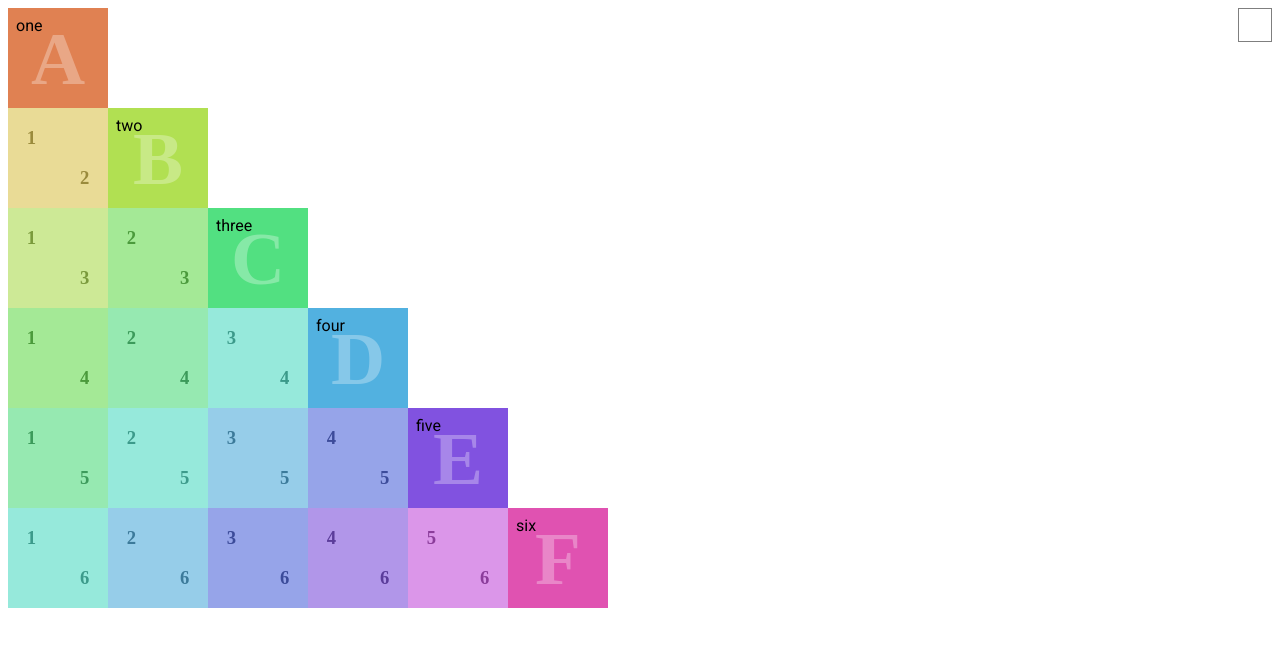
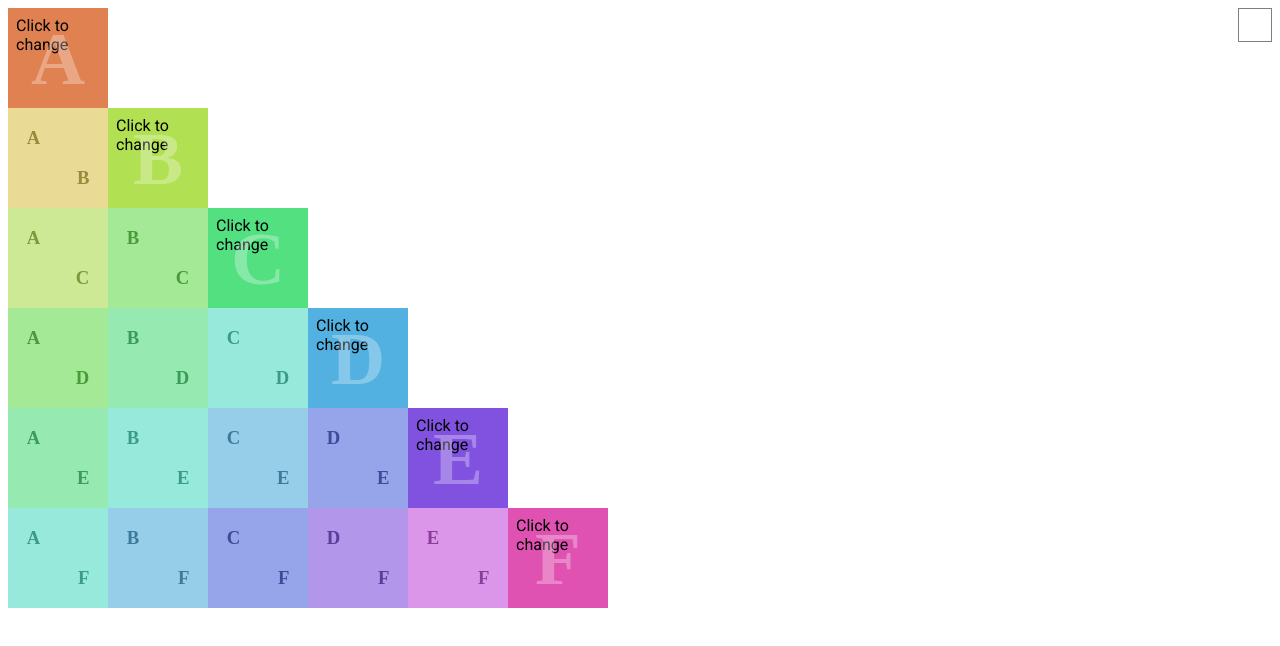
Before and after one commit to erinknowles0501/decision-pyramid, a Vue app: page / in a window 1280 px wide. Shown: the top 646 px of the page. Built offline with nearby package versions, Linux system fonts and the light colour scheme; a web font is replaced by a local one.

Commit message:
Generate options (+letter)

```diff
--- a/src/App.vue
+++ b/src/App.vue
@@ -11,6 +11,7 @@
                 :key="`option-${option.id}`"
                 v-model="option.text"
                 :id="option.id"
+                :letter="option.letter"
                 :hsl="option.hsl"
                 :isHighlighted="
                     currentHighlighted
@@ -41,6 +42,8 @@
 </template>
 
 <script>
+const letters = ["A", "B", "C", "D", "E", "F", "G", "H", "I", "J", "K", "L"];
+
 import DecisionOption from "./components/DecisionOption.vue";
 import DecisionPicker from "./components/DecisionPicker.vue";
 
@@ -52,14 +55,8 @@ export default {
     },
     data() {
         return {
-            options: [
-                { text: "one", id: 1, hsl: {} },
-                { text: "two", id: 2, hsl: {} },
-                { text: "three", id: 3, hsl: {} },
-                { text: "four", id: 4, hsl: {} },
-                { text: "five", id: 5, hsl: {} },
-                { text: "six", id: 6, hsl: {} },
-            ],
+            options: [],
+            optionsNumber: 6,
             decisions: null,
             currentHighlighted: null,
             pickerHighlights: [],
@@ -81,13 +78,25 @@ export default {
         },
     },
     created() {
-        // TODO: Generate options based on default number of options.
+        this.generateOptions();
         this.generateDecisions();
         this.generateColors();
     },
     methods: {
         getTextFromId(id) {
             return this.options.find((option) => option.id == id).text;
+        },
+        generateOptions() {
+            let options = [];
+            for (var i = 0; i < this.optionsNumber; i++) {
+                options.push({
+                    text: "Click to change",
+                    id: i + 1,
+                    letter: letters[i],
+                    hsl: {},
+                });
+            }
+            this.options = options;
         },
         generateColors() {
             const colorsNum = this.options.length;
@@ -126,8 +135,6 @@ export default {
             this.decisions = tmpDecisions;
         },
         generatePickerHighlights() {
-            console.log("hi there!!");
-
             // if (!this.currentHighlight || !this.decisions) {
             //     return false;
             // }
@@ -153,8 +160,6 @@ export default {
                     }
                 }
             });
-
-            console.log(highlightedDecisions);
             this.pickerHighlights = highlightedDecisions;
 
             // return true if currenthighlighted is option 1 matches decision option 1 id, or option2+option2
--- a/src/components/DecisionOption.vue
+++ b/src/components/DecisionOption.vue
@@ -3,7 +3,7 @@
         class="option"
         :style="`background-color: hsl(${color.hue}, ${color.saturation}%, ${color.lightness}%); grid-row: ${id}; grid-column: ${id}`"
     >
-        <div class="display-letter">{{ displayLetter }}</div>
+        <div class="display-letter">{{ letter }}</div>
         <div
             @click="settingOption = true"
             v-if="!settingOption"
@@ -24,9 +24,6 @@
 </template>
 
 <script>
-// TODO: Generate options (in App.vue) with ids as letters, instead of translating them here.
-const letters = ["A", "B", "C", "D", "E", "F", "G", "H", "I", "J", "K", "L"];
-
 export default {
     name: "decision-option",
     props: {
@@ -43,6 +40,7 @@ export default {
                 lightness: 0,
             }),
         },
+        letter: String,
         isHighlighted: { type: Boolean, default: false },
     },
     data() {
@@ -58,9 +56,6 @@ export default {
             set(val) {
                 this.$emit("input", val);
             },
-        },
-        displayLetter() {
-            return letters[this.id - 1];
         },
         color() {
             return this.isHighlighted
--- a/src/components/DecisionPicker.vue
+++ b/src/components/DecisionPicker.vue
@@ -6,6 +6,7 @@
         }%); grid-row: ${option2.id}; grid-column: ${option1.id}`"
     >
         <div v-if="!localValue" class="picker-area">
+            <!-- TODO: Could refactor this to be v-for="option in [option1, option2]" -->
             <button
                 @click="select(option1)"
                 @mouseover="
@@ -18,7 +19,7 @@
                 @mouseleave="$emit('highlight', { option: null, id: null })"
             >
                 <span :style="`color: hsl(${color}, 100%, 20%)`">{{
-                    option1.id
+                    option1.letter
                 }}</span>
             </button>
             <button
@@ -33,7 +34,7 @@
                 @mouseleave="$emit('highlight', { option: null, id: null })"
             >
                 <span :style="`color: hsl(${color}, 100%, 20%)`">{{
-                    option2.id
+                    option2.letter
                 }}</span>
             </button>
         </div>
```
